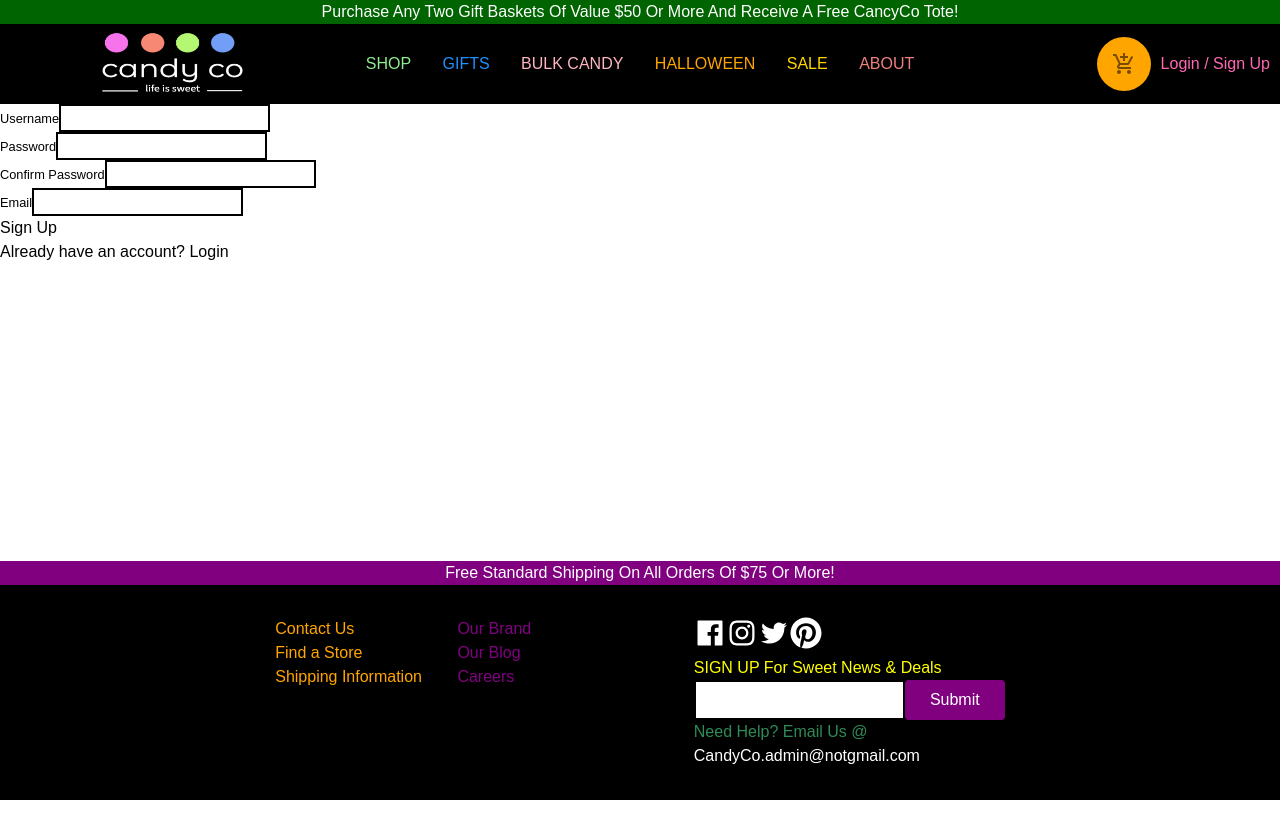
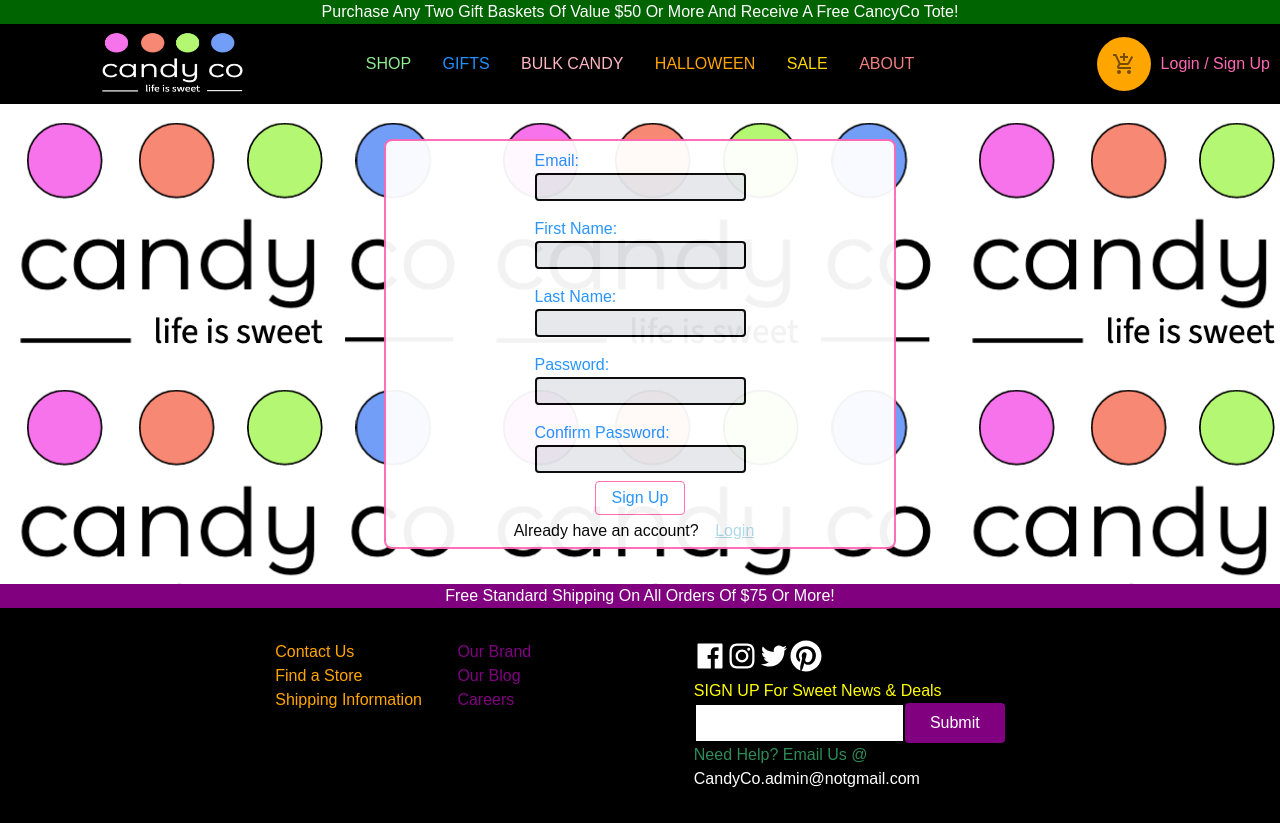
Before and after one commit to Nievescs20/CandyCo, a React (Create React App) app: page /signup in a window 1280 px wide. Before the commit the page ends 800 px from the top, so only its background shows below. Built offline with nearby package versions, Linux system fonts and the light colour scheme.

Commit message:
reconfigured login page as well as styling

```diff
--- a/public/output.css
+++ b/public/output.css
@@ -1239,8 +1239,6 @@ body {
   display: flex;
   justify-content: center;
   align-items: flex-end;
-  margin-top: 20vh;
-  margin-bottom: 30vh;
 }
 
 #home {
--- a/src/components/AllProducts.js
+++ b/src/components/AllProducts.js
@@ -80,10 +80,10 @@ function AllProducts(props) {
         <Toaster />
       </div>
       <div className="max-w-2xl mx-auto py-16 px-4 sm:py-24 sm:px-6 lg:max-w-7xl lg:px-8 ">
-        <div className="grid grid-cols-1 gap-y-10 sm:grid-cols-2 gap-x-32 lg:grid-cols-3 xl:grid-cols-3 xl:gap-x-32">
+        <div className="grid grid-cols-1 gap-y-12 sm:grid-cols-2 gap-x-32 lg:grid-cols-3 xl:grid-cols-3 xl:gap-x-40">
           {products.length > 0 &&
             currentProducts.map((product) => (
-              <div style={{ margin: "50px 0px", position: "relative" }}>
+              <div style={{ margin: "100px 0px", position: "relative" }}>
                 <Link to={`/products/${product.id}`} key={product.id}>
                   <div className="w-full aspect-w-1 aspect-h-1 rounded-lg overflow-hidden xl:aspect-w-7 xl:aspect-h-8 m-30">
                     <img
--- a/src/components/Login.js
+++ b/src/components/Login.js
@@ -29,7 +29,16 @@ const Login = (props) => {
   };
 
   return (
-    <div id="logins" style={{ backgroundImage: `url(${bg})` }}>
+    <div
+      id="logins"
+      style={{
+        backgroundImage: `url(${bg})`,
+        minHeight: "60vh",
+        display: "flex",
+        justifyContent: "center",
+        alignItems: "center",
+      }}
+    >
       <div
         style={{
           backgroundColor: "white",
@@ -52,7 +61,7 @@ const Login = (props) => {
         >
           <div className="my-2">
             <label htmlFor="username">
-              <div style={{ color: "dodgerblue" }}>Username: </div>
+              <div style={{ color: "dodgerblue" }}>Email: </div>
             </label>
             <input
               className="rounded text-blue-500 bg-gray-200 "
--- a/src/components/Signup.js
+++ b/src/components/Signup.js
@@ -6,6 +6,8 @@ import { authenticateSignUp } from "../store";
 const Signup = () => {
   const [passwordError, setPasswordError] = useState("");
   const dispatch = useDispatch();
+
+  const bg = "/CandyCo-background.png";
 
   const { error } = useSelector((state) => {
     return state.auth;
@@ -16,10 +18,13 @@ const Signup = () => {
     const formName = e.target.name;
     const username = e.target.username.value;
     const password = e.target.password.value;
-    const email = e.target.email.value;
+    const firstName = e.target.firstName.value;
+    const lastName = e.target.lastName.value;
     const confirmPassword = e.target.confirmPassword.value;
     if (confirmPassword === password) {
-      dispatch(authenticateSignUp(username, password, email, formName));
+      dispatch(
+        authenticateSignUp(username, firstName, lastName, password, formName)
+      );
     }
     if (confirmPassword !== password) {
       setPasswordError("Passwords do not match");
@@ -27,37 +32,110 @@ const Signup = () => {
   };
 
   return (
-    <div id="signups">
-      <form id="signupForm" onSubmit={handleSubmit} name="signup">
+    <div
+      id="signups"
+      style={{
+        backgroundImage: `url(${bg})`,
+        minHeight: "60vh",
+        display: "flex",
+        justifyContent: "center",
+        alignItems: "center",
+      }}
+    >
+      <div
+        style={{
+          backgroundColor: "white",
+          opacity: "0.95",
+          width: "40vw",
+          border: "2px solid hotpink",
+          borderRadius: "8px",
+        }}
+      >
+        <form
+          id="signupForm"
+          onSubmit={handleSubmit}
+          name="signup"
+          style={{
+            display: "flex",
+            flexDirection: "column",
+            justifyContent: "center",
+            alignItems: "center",
+          }}
+        >
+          <div className="my-2">
+            <label htmlFor="username">
+              <div style={{ color: "dodgerblue" }}>Email:</div>
+            </label>
+            <input
+              name="username"
+              type="text"
+              className="rounded text-blue-500 bg-gray-200"
+            />
+          </div>
+          <div className="my-2">
+            <label htmlFor="firstName">
+              <div style={{ color: "dodgerblue" }}>First Name:</div>
+            </label>
+            <input
+              name="firstName"
+              type="text"
+              className="rounded text-blue-500 bg-gray-200"
+            />
+          </div>
+          <div className="my-2">
+            <label htmlFor="lastName">
+              <div style={{ color: "dodgerblue" }}>Last Name:</div>
+            </label>
+            <input
+              name="lastName"
+              type="text"
+              className="rounded text-blue-500 bg-gray-200"
+            />
+          </div>
+          <div className="my-2">
+            <label htmlFor="password">
+              <div style={{ color: "dodgerblue" }}>Password:</div>
+            </label>
+            <input
+              name="password"
+              type="password"
+              className="rounded text-blue-500 bg-gray-200"
+            />
+          </div>
+          <div className="my-2">
+            <label htmlFor="confirmPassword">
+              <div style={{ color: "dodgerblue" }}>Confirm Password:</div>
+            </label>
+            <input
+              name="confirmPassword"
+              type="password"
+              className="rounded text-blue-500 bg-gray-200"
+            />
+          </div>
+
           <div>
-          <label htmlFor="username">
-            <small>Username</small>
-          </label>
-          <input name="username" type="text" />
-        </div>
-        <div>
-          <label htmlFor="password">
-            <small>Password</small>
-          </label>
-          <input name="password" type="password" />
-        </div>
-        <div>
-          <label htmlFor="confirmPassword">
-            <small>Confirm Password</small>
-          </label>
-          <input name="confirmPassword" type="password" />
-        </div>
-        <div>
-          <label htmlFor="email">
-            <small>Email</small>
-          </label>
-          <input name="email" type="text" />
-        </div>
-        <div>
-          <button type="submit">Sign Up</button>
+            <button
+              className=" text-green-300 py-1 px-4"
+              style={{
+                color: "dodgerblue",
+                border: "1px solid hotpink",
+                borderRadius: "4px",
+              }}
+            >
+              Sign Up
+            </button>
           </div>
           <p>
-          Already have an account? <Link to="/login">Login</Link>
+            Already have an account?{" "}
+            <Link to="/login">
+              {" "}
+              <button
+                className="underline py-1 px-3 rounded"
+                style={{ color: "lightblue" }}
+              >
+                Login
+              </button>
+            </Link>
           </p>
           {error && error.response && (
             <div style={{ color: "red" }}> {error.response.data} </div>
@@ -65,6 +143,7 @@ const Signup = () => {
           <div style={{ color: "red" }}>{passwordError}</div>
         </form>
       </div>
+    </div>
   );
 };
 
--- a/src/components/UserProfile.js
+++ b/src/components/UserProfile.js
@@ -9,15 +9,23 @@ function UserProfile(props) {
   const bg = "/CandyCo-background.png";
 
   return (
-    <div style={{ width: "100%", marginBottom: "25vh" }}>
+    <div
+      style={{
+        width: "100%",
+        minHeight: "65vh",
+        backgroundImage: `url(${bg})`,
+        display: "flex",
+        justifyContent: "center",
+        alignItems: "center",
+      }}
+    >
       <div
-        className="flex grow justify-center h-1/4 mt-32"
-        style={{
-          backgroundImage: `url(${bg})`,
-          backgroundSize: "contain",
-          backgroundRepeat: "repeat",
-          // backgroundPosition: "center",
-        }}
+        className="flex grow justify-center h-1/4"
+        style={
+          {
+            // backgroundPosition: "center",
+          }
+        }
       >
         <div
           className="bg-white shadow overflow-hidden sm:rounded-lg"
--- a/src/store/auth.js
+++ b/src/store/auth.js
@@ -49,12 +49,13 @@ export const authenticate =
   };
 
 export const authenticateSignUp =
-  (username, password, email, method) => async (dispatch) => {
+  (username, firstName, lastName, password, method) => async (dispatch) => {
     try {
       const res = await axios.post(`/auth/${method}`, {
         username,
+        firstName,
+        lastName,
         password,
-        email,
       });
       window.localStorage.setItem(TOKEN, res.data.token);
       dispatch(me());
```
Also changed, not shown: script/seed.js (+8 -8 lines), 2 other files (tests, documents, lock files or other folders). Lines whose indentation alone changed are shown as unchanged.
